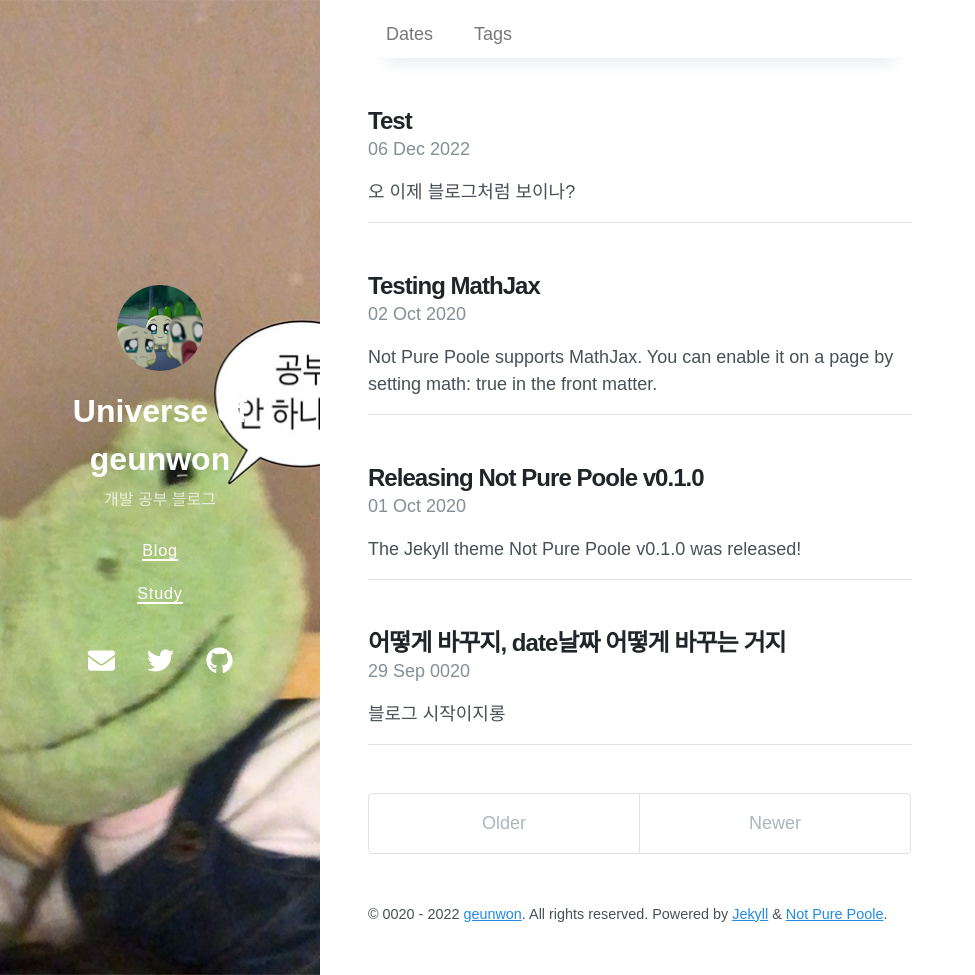
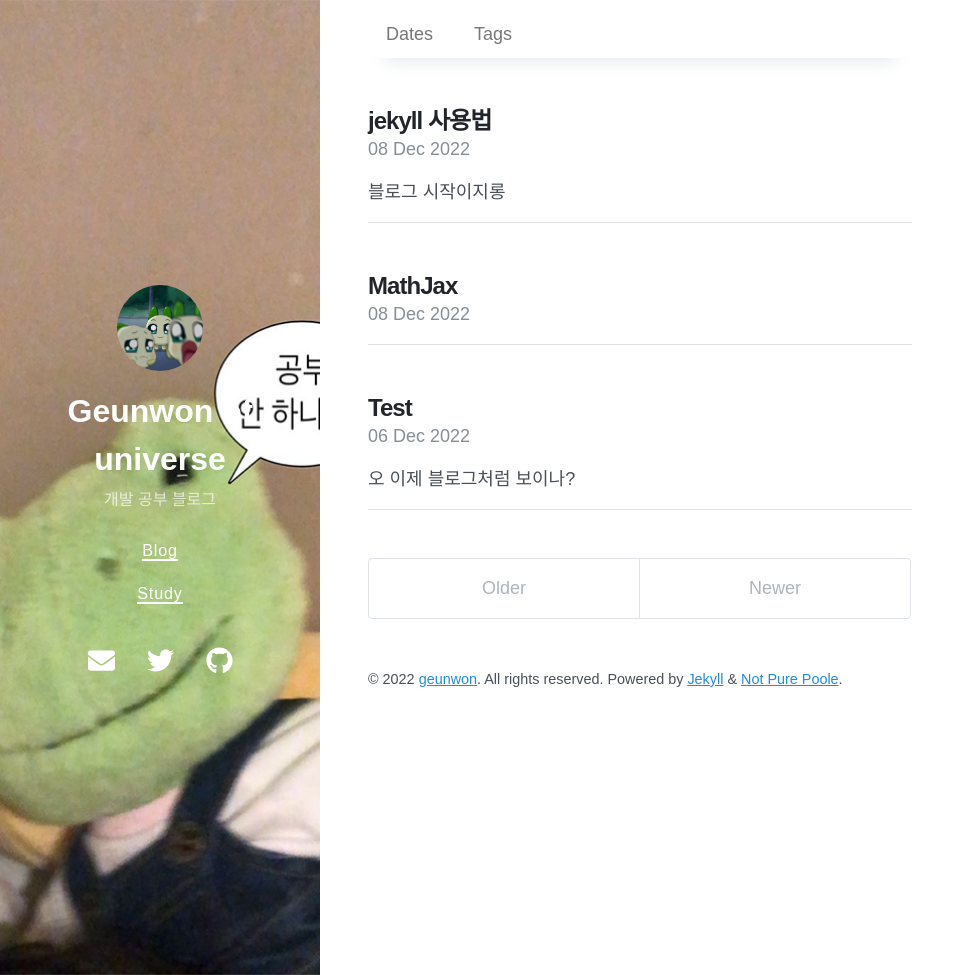
Before and after one commit to MAGEUNWON/MAGEUNWON.github.io, a Jekyll site: the page built from index.html, in a window 1280 px wide and 975 px high. Shown: the whole window, without its empty margins (0-975 px from the left). Built offline with Jekyll 4.4.1, drawn with Linux system fonts in a browser that asks for light colours; nearby versions of some CDN libraries; the list of posts is cut into pages by our own code.

Commit message:
블로그 post 바꿈, MathJax 설명 적음

```diff
--- a/_config.yml
+++ b/_config.yml
@@ -1,7 +1,7 @@
 # Setup
 locale: "ko"
 timeZone: Asia/Seoul
-title: Universe of geunwon
+title: Geunwon of universe
 description: 개발 공부 블로그
 url: https://MAGEUNWON.github.io
 repository: "MAGEUNWON/MAGEUNWON.github.io"
--- a/_posts/2020-10-01-releasing-not-pure-poole-v0-1-0.md
+++ /dev/null
@@ -1,14 +0,0 @@
----
-layout: post
-title: Releasing Not Pure Poole v0.1.0
-author: Songzi Vong
-tags:
-- jekyll theme
-- jekyll
-date: 2020-10-01 13:56 +0800
----
-The Jekyll theme **Not Pure Poole** v0.1.0 was released!
-
-Not Pure Poole is a simple, beautiful, and powerful Jekyll theme for blogs. It is built on [Poole](https://github.com/poole/poole) and [Pure](https://purecss.io/).
-
-For more information about this theme, you can read the [README](https://github.com/vszhub/not-pure-poole/blob/master/README.md) file.
--- a/_posts/2020-10-02-testing-mathjax.md
+++ /dev/null
@@ -1,17 +0,0 @@
----
-layout: post
-title: Testing MathJax
-tags: mathjax
-math: true
-date: 2020-10-02 15:32 +0800
----
-Not Pure Poole supports [MathJax](https://www.mathjax.org/). You can enable it on a page by setting `math: true` in the front matter.
-
-An inline math: \\\(E=mc^2\\\).
-
-A display math:
-
-$$
-i\hbar \frac{\partial \Psi}{\partial t} = -\frac{\hbar^2}{2m}
-\frac{\partial^2 \Psi}{\partial x^2} + V \Psi
-$$
--- /dev/null
+++ b/_posts/2022-12-08-MathJax.md
@@ -0,0 +1,35 @@
+---
+layout: post
+title: MathJax
+tags: [Jekyll 설명서, MathJax]
+math: true
+date: 2022-12-08
+---
+
+<!-- Not Pure Poole supports [MathJax](https://www.mathjax.org/). You can enable it on a page by setting `math: true` in the front matter. -->
+
+<!-- An inline math: \\\(E=mc^2\\\).
+
+A display math: -->
+
+<!-- $$
+i\hbar \frac{\partial \Psi}{\partial t} = -\frac{\hbar^2}{2m}
+\frac{\partial^2 \Psi}{\partial x^2} + V \Psi
+$$ -->
+
+
+MathJax는 수식을 쉽게 입력할 수 있게 해주는 애인가봄.(웹 수식 편집도구) 오 난 쓸일이 없겠다^^
+
+어쨌든 MathJax는 Tex, LaTeX, MathML 문법을 지원한다고 함.
+여기서 쓴건 LaTex인 듯. 이 문법을 사용한 코드를 작성하고 \역슬래쉬 괄호 형태 또는 이중달러로 코드를 묶어주면 코드를 수식 형태로 보여줌.
+얘는 자바스크립트에서도 MathJax 가져와서 쓸 수 있음.
+
+LaTeX 예시
+
+`x=\frac{-b+\sqrt{b^{2}-sac}}{2a}` 이런 코드를 달러로 묶어주면
+
+$$
+x=\frac{-b+\sqrt{b^{2}-sac}}{2a}
+$$
+
+와 이렇게 공식으로 나온다~~ 정말 쓸 일 없겠다^0^
--- a/_posts/2020-09-29-welcome-to-not-pure-poole.md
+++ b/_posts/2022-12-08-jekyll.md
@@ -1,9 +1,8 @@
 ---
 layout: post
-title: 어떻게 바꾸지, date날짜 어떻게 바꾸는 거지
-date: 020-09-29 23:18 +0800
-# last_modified_at: 2020-10-01 01:08:25 +0800
-tags: [jekyll theme, jekyll, tutorial]
+title: jekyll 사용법
+date: 2022-12-08
+tags: [jekyll 설명서, tutorial]
 toc:  true
 ---
 <!-- Welcome to **Not Pure Poole**! This is an example post to show the layout. -->
```
Also changed, not shown: _posts/2022-12-06-test.md (+1 -1 lines).
